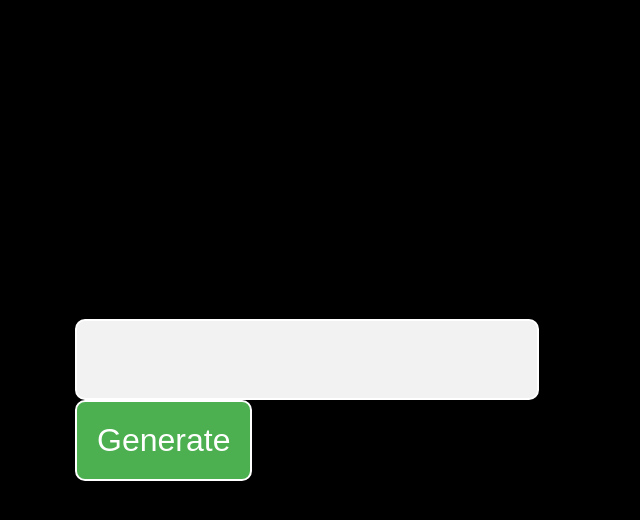
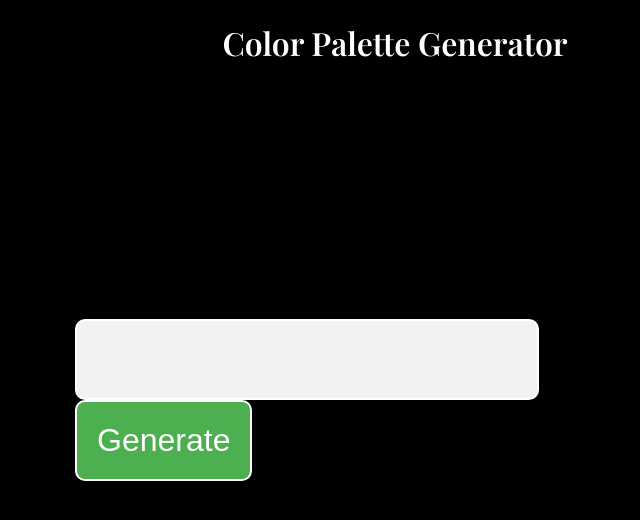
Before and after one commit to Antjrobles/openai-express-color-platette-generator, a website: page public/index.html in a window 1280 px wide. Shown: the whole page, without its empty margins (245-885 px from the left). Drawn offline with nearby package versions, Linux system fonts and the light colour scheme.

Commit message:
some test styles

```diff
--- a/public/app.css
+++ b/public/app.css
@@ -1,12 +1,13 @@
 html,
 body {
   margin: 0;
+  background-color: black;
+  font-family: 'Playfair Display', serif;
+  width: 100%;
+  overflow: hidden;
 }
 
 .container {
-  background-color: black;
-  width: 100%;
-  height: 100vh;
   display: flex;
 }
 
@@ -39,6 +40,10 @@ body {
   opacity: 1;
 }
 
+.title {
+    color: white;
+    text-align: center;
+}
 #form {
   position: absolute;
   top: 50%;
--- a/public/index.html
+++ b/public/index.html
@@ -5,12 +5,15 @@
         <meta http-equiv="X-UA-Compatible" content="IE=edge" />
         <meta name="viewport" content="width=device-width, initial-scale=1.0" />
         <link href="https://fonts.googleapis.com/css2?family=Lato:wght@300&family=Prompt:wght@700&family=Roboto:wght@100&display=swap" rel="stylesheet">
+        <link rel="preconnect" href="https://fonts.googleapis.com">
+<link rel="preconnect" href="https://fonts.gstatic.com" crossorigin>
+<link href="https://fonts.googleapis.com/css2?family=Playfair+Display:wght@500;600&display=swap" rel="stylesheet">
         <link rel="stylesheet" href="app.css" />
         <title>Color palette generator</title>
     </head>
     <body>
+          <div><h1 class="title">Color Palette Generator</h1>
         <div class="container"></div>
-
         <form id="form">
             <input type="text" name="query" />
             <button class="btn">Generate</button>
```
